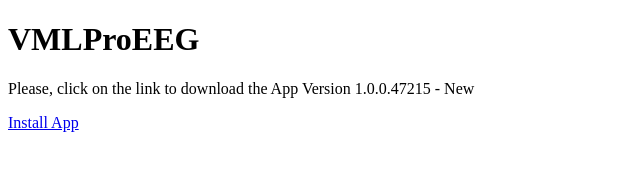
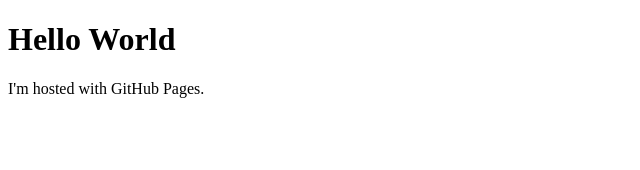
Before and after one commit to NeuroPro/neuropro.github.io, a plain HTML site: page index.html in a window 1280 px wide. Shown: the whole page, without its empty margins (0-640 px from the left). Drawn offline with Linux system fonts and the light colour scheme.

```diff
--- a/index.html
+++ b/index.html
@@ -1,8 +1,7 @@
 <!DOCTYPE html>
 <html>
 <body>
-<h1>VMLProEEG</h1>
-<p>Please, click on the link to download the App Version 1.0.0.47215 - New</p>
-<a href="itms-services://?action=download-manifest&url=https://neuropro.github.io/manifest.plist">Install App</a>
+<h1>Hello World</h1>
+<p>I'm hosted with GitHub Pages.</p>
 </body>
 </html>
```
Also changed, not shown: 4 other files.
